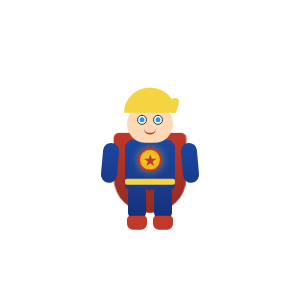
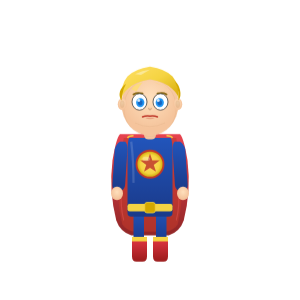
Before and after one commit to dorlahluciarohmargok-lab/Desk_pet, an Electron app: page index.html in a window 300 px wide. Shown: the part 248-548 px from the top of the page. Drawn offline with Linux system fonts and the light colour scheme.

Commit message:
feat: SVG精细绘制Q版祖国人替换CSS角色

```diff
--- a/index.html
+++ b/index.html
@@ -7,9 +7,10 @@
 <style>
 *{margin:0;padding:0;box-sizing:border-box;}
 html,body{width:100%;height:100%;overflow:hidden;background:transparent;}
-.pet-container{position:absolute;width:120px;height:160px;cursor:grab;left:50%;top:50%;transform:translate(-50%,-50%);transition:filter 0.3s;-webkit-app-region:no-drag;}
+.pet-container{position:absolute;width:150px;height:210px;cursor:grab;left:50%;top:50%;transform:translate(-50%,-50%);transition:filter 0.3s;-webkit-app-region:no-drag;}
 .pet-container:active{cursor:grabbing;}
 .pet-container:hover{filter:drop-shadow(0 0 15px rgba(255,215,0,0.6));}
+.pet-svg{width:100%;height:100%;pointer-events:none;}
 .head{position:absolute;width:50px;height:50px;top:5px;left:50%;transform:translateX(-50%);z-index:10;}
 .hair{position:absolute;width:52px;height:25px;background:#f5d442;border-radius:26px 26px 0 0;top:-5px;left:-1px;z-index:11;}
 .hair::after{content:'';position:absolute;width:8px;height:15px;background:#f5d442;border-radius:4px;top:10px;right:-2px;transform:rotate(15deg);}
@@ -107,18 +108,7 @@ html,body{width:100%;height:100%;overflow:hidden;background:transparent;}
 </head>
 <body>
 <div id="pet" class="pet-container idle">
-    <div class="cape"></div><div class="cape-inner"></div>
-    <div class="head"><div class="hair"></div>
-        <div class="face">
-            <div class="eye left-eye"><div class="pupil"></div></div>
-            <div class="eye right-eye"><div class="pupil"></div></div>
-            <div class="mouth"></div>
-        </div>
-    </div>
-    <div class="torso"><div class="emblem"><div class="eagle">&#9733;</div></div><div class="belt"></div></div>
-    <div class="arm left-arm"></div><div class="arm right-arm"></div>
-    <div class="leg left-leg"></div><div class="leg right-leg"></div>
-    <div class="boot left-boot"></div><div class="boot right-boot"></div>
+    <img src="homelander.svg" class="pet-svg" alt="Homelander" draggable="false"/>
     <div class="laser left-laser"></div><div class="laser right-laser"></div>
     <div class="flight-particles">
         <div class="particle p1"></div><div class="particle p2"></div><div class="particle p3"></div>
```
Also changed, not shown: homelander.svg (added).
